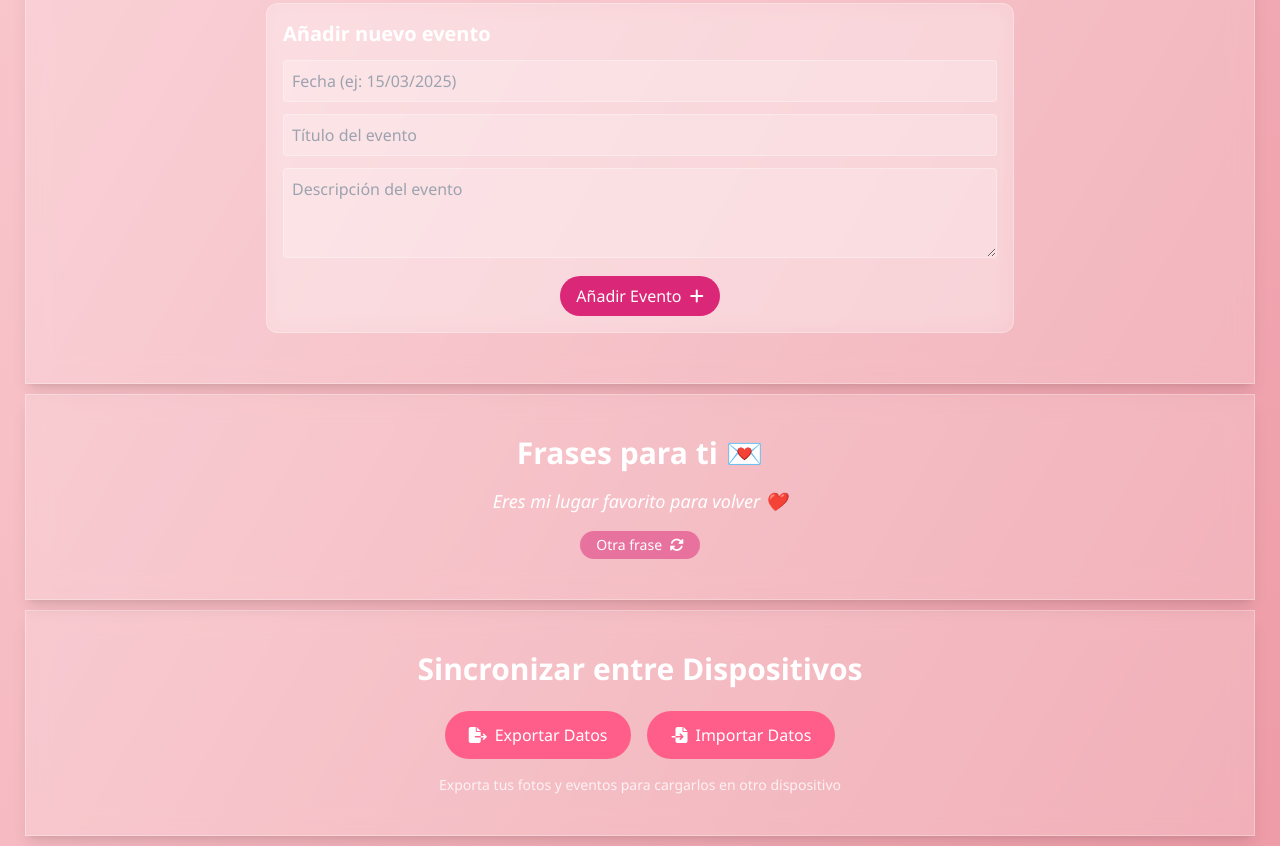
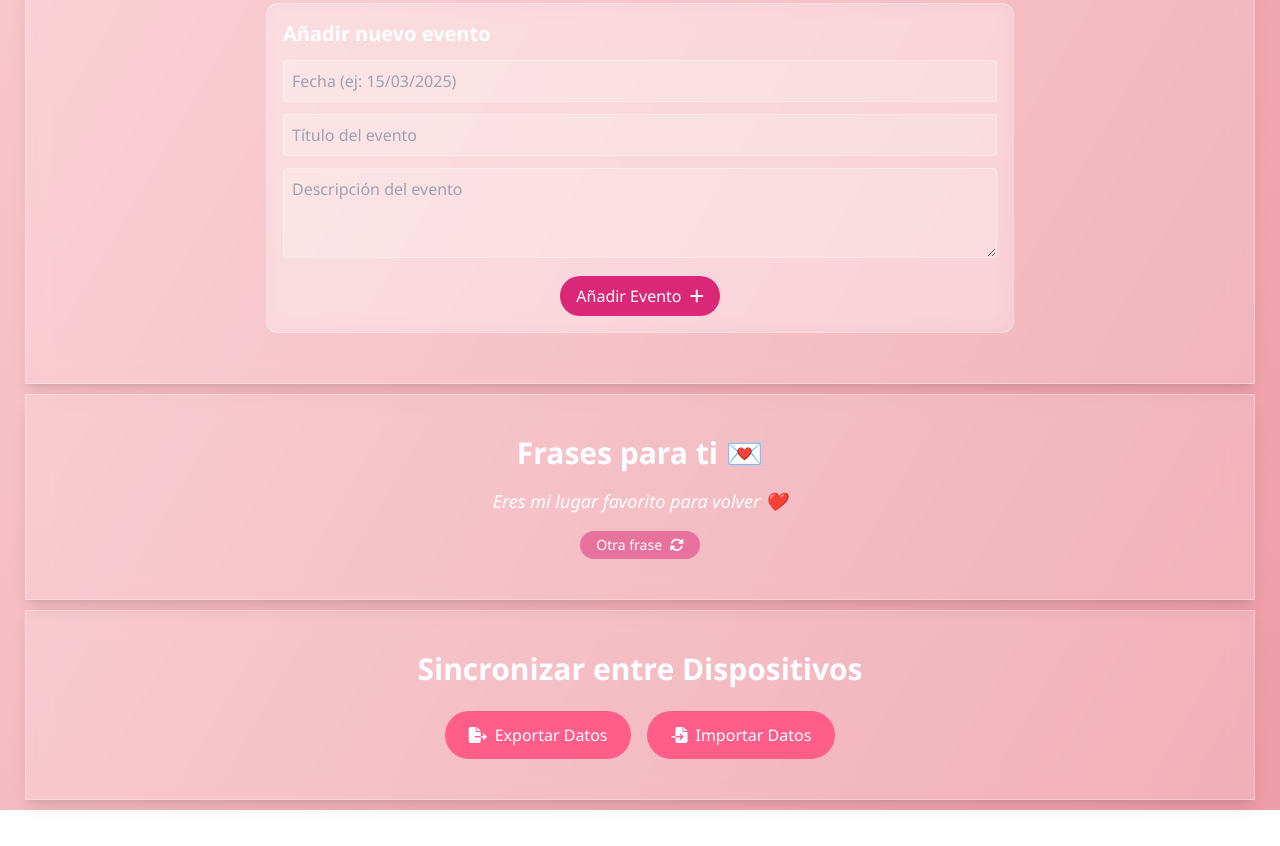
Before and after one commit to devloop307/History, a plain HTML site: page contenido.html in a window 1280 px wide. Shown: the part 1720-2566 px from the top of the page. After the commit the page ends 2530 px from the top, so only its background shows below. Drawn offline with nearby package versions, Linux system fonts and the light colour scheme.

Commit message:
hello world

```diff
--- a/contenido.html
+++ b/contenido.html
@@ -559,9 +559,6 @@
         <i class="fas fa-file-import"></i> Importar Datos
       </button>
     </div>
-    <p class="mt-4 text-sm text-white/80">
-      Exporta tus fotos y eventos para cargarlos en otro dispositivo
-    </p>
   </div>
 </section>
 
```
